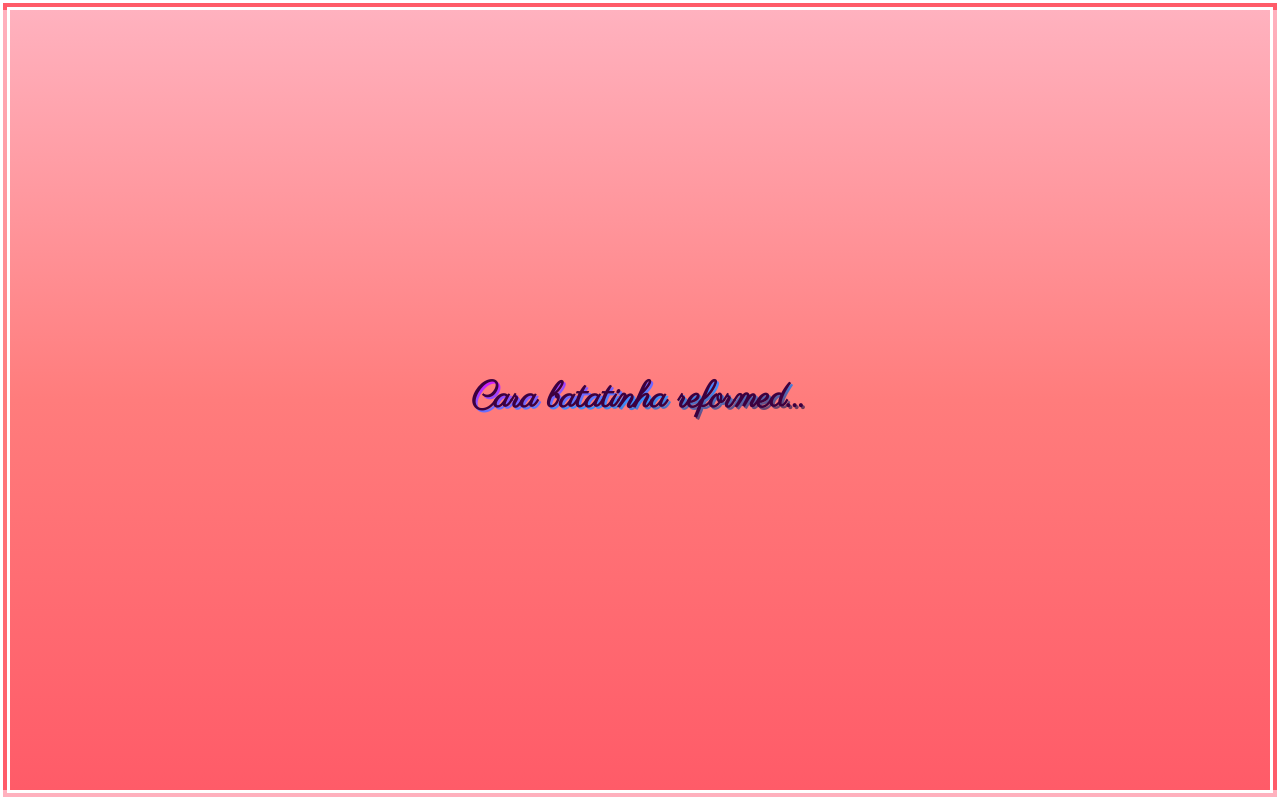
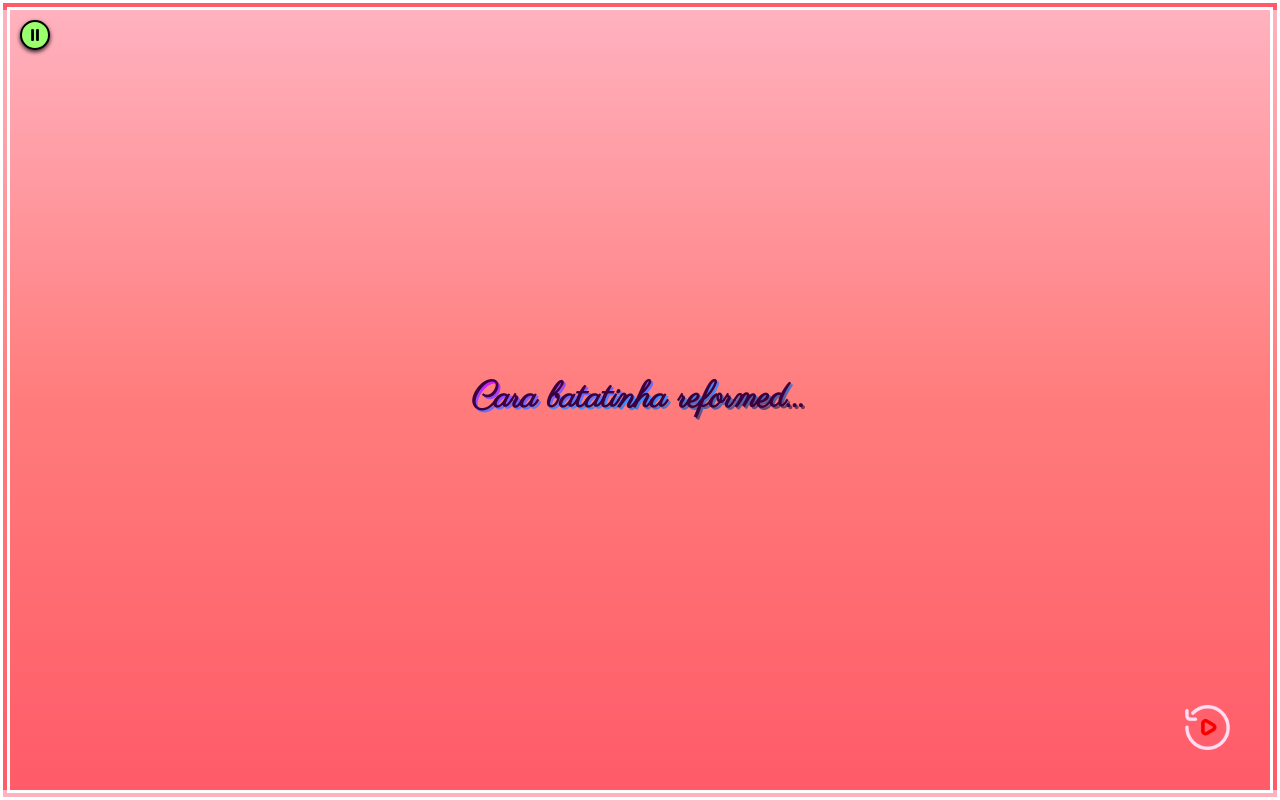
Before and after one commit to MarcelKendy/anniversary, a plain HTML site: page index.html in a window 1280 px wide. Both pictures are taken after a click on the button 640 px from the left and 400 px from the top of the page. Drawn offline with Linux system fonts and the light colour scheme; no server answers.

Commit message:
replay button, hearts adjustments audio button

```diff
--- a/index.html
+++ b/index.html
@@ -13,8 +13,12 @@
     <div id="slideshow"></div>
     <div id="message-container"></div>
     <button id="play-button" onclick="startProgram()">
-        <img src="images/button.png"></img>
+        <img src="images/button.png" alt="Photo"></img>
     </button>
+    <button id="audio-button" onclick="toggleAudio()">
+        <img id="audio-button-icon" src="images/pause.png" alt="Play/Pause">
+    </button>
+    <img id="replay-button" onclick="replay()" src="images/replay.png" alt="Restart">
     <script src="script.js"></script>
 </body>
 
--- a/script.js
+++ b/script.js
@@ -5,30 +5,45 @@ const messages = [
     'Feliz aniversário de namoro! 28/05/2022',
     'Agora curta esse visual...'
 ]
+const slide_show = document.getElementById('slideshow')
+const message_container = document.getElementById('message-container')
+const play_button = document.getElementById('play-button')
+const replay_button = document.getElementById('replay-button')
+const audio_button_icon = document.getElementById('audio-button-icon')
+const audio_button = document.getElementById('audio-button')
+let playing_audio = false
+let audio
+let slide_show_interval
+let heart_container
+
+function startProgram() {
+    audio = new Audio('audio/background.mp3')
+    audio.loop = true
+    play_button.style.display = 'none'
+    audio_button.style.display = 'flex'
+    replay_button.style.display = 'flex'
+    toggleAudio()
+    playSlides()
+}
+
+function playAudio(play = true) {
+    play ? audio.play() : audio.pause()
+}
+
+function playSlides() {
+    const slideDirectory = 'images/slide/'
+    let images = []
+    let current_image = 0
     let current_message_index = 0
-let messageTimer
-const message_container = document.getElementById('message-container')
-
-function loadSlides() {
-    const slideshowElement = document.getElementById('slideshow')
-    const slideDirectory = 'images/slide/'
-
-    let images = []
-    let currentImage = 0
-
-    fetchSlideImages(slideDirectory)
-        .then(imageUrls => {
+    fetchSlideImages(slideDirectory).then(imageUrls => {
         images = imageUrls
         startSlideshow()
-        })
-        .catch(error => {
+    }).catch(error => {
         console.error('Failed to fetch slide images:', error)
     })
 
     function fetchSlideImages(directory) {
-        return fetch(directory)
-            .then(response => response.text())
-            .then(html => {
+        return fetch(directory).then(response => response.text()).then(html => {
             const parser = new DOMParser()
             const doc = parser.parseFromString(html, 'text/html')
             const links = Array.from(doc.getElementsByTagName('a'))
@@ -45,16 +60,15 @@ function loadSlides() {
     }
 
     function startSlideshow() {
-        setInterval(() => { changeSlide(); current_message_index < messages.length ? showMessages() : popParty() }, 8000)
+        slide_show_interval = setInterval(() => { changeSlide(); current_message_index < messages.length ? showMessages() : popParty() }, 8000)
         changeSlide()
         showMessages()
-    }
 
         function changeSlide() {
-        const nextImage = (currentImage + 1) % images.length
-        const nextImageUrl = `url('${images[nextImage]}')`
-        slideshowElement.style.backgroundImage = nextImageUrl
-        currentImage = nextImage
+            const next_image = (current_image + 1) % images.length
+            const next_image_url = `url('${images[next_image]}')`
+            slide_show.style.backgroundImage = next_image_url
+            current_image = next_image
         }
 
         function showMessages() {
@@ -66,10 +80,14 @@ function loadSlides() {
             current_message_index++
         }
     }
+}
 
 function popParty() {
-    const container = document.createElement('div')
-    container.className = 'heart-container'
+    if (heart_container) {
+        heart_container.remove();
+    }
+    heart_container = document.createElement('div');
+    heart_container.className = 'heart-container'
     for (let i = 0; i < 50; i++) {
         const heart = document.createElement('img')
         heart.src = 'images/heart.png'
@@ -80,11 +98,12 @@ function popParty() {
         heart.style.height = `${size}px`
         heart.style.left = `${xPos}px`
         heart.style.bottom = '0'
-        container.appendChild(heart)
-        document.body.appendChild(container)
+        heart_container.appendChild(heart)
         setTimeout(() => { heart.style.opacity = convertRange(size, 20, 70, 0.4, 1) }, 100)
         animateHeart(heart)
     }
+
+    document.body.appendChild(heart_container)
 
     function getRandomSize(min, max) {
         return Math.floor(Math.random() * (max - min + 1)) + min
@@ -120,11 +139,35 @@ function popParty() {
     }
 }
 
-function startProgram() {
-    const playButton = document.getElementById('play-button')
-    const audio = new Audio('audio/background.mp3')
-    audio.loop = true
-    audio.play()
-    playButton.style.display = 'none'
-    loadSlides()
+function toggleAudio(reset = false) {
+    if (reset) {
+        playing_audio = false
+        playAudio(playing_audio)
+        audio_button.style.display = 'none'
+        return
     }
+    playing_audio = !playing_audio;
+    if (playing_audio) {
+        audio_button_icon.src = 'images/pause.png';
+        audio_button.style.backgroundColor = '#9cff6d';
+        audio_button_icon.classList.add('pulse-animation');
+    } else {
+        audio_button_icon.src = 'images/play.png';
+        audio_button.style.backgroundColor = '#f74444';
+        audio_button_icon.classList.remove('pulse-animation');
+    }
+    playAudio(playing_audio);
+}
+
+function replay() {
+    clearInterval(slide_show_interval)
+    toggleAudio(true)
+    slide_show.style.backgroundImage = 'none'
+    replay_button.style.display = 'none'
+    message_container.textContent = ''
+    message_container.style.opacity = 0
+    if (heart_container) {
+        heart_container.remove();
+    }
+    play_button.style.display = 'flex'
+}
--- a/style.css
+++ b/style.css
@@ -190,3 +190,52 @@ body {
     opacity: 0;
     transition: 1s ease-in-out;
 }
+
+#audio-button {
+    z-index: 3;
+    display: none;
+    position: absolute;
+    top: 20px;
+    left: 20px;
+    width: 30px;
+    height: 30px;
+    border: 2px solid #000000;
+    border-radius: 50%;
+    background-color: #9cff6d;
+    justify-content: center;
+    align-items: center;
+    cursor: pointer;
+    box-shadow: 0 2px 4px rgba(2, 2, 2, 0.849);
+}
+
+#audio-button img {
+    width: 12px;
+    height: 12px;
+}
+
+@keyframes pulse {
+    0% {
+      transform: scale(1);
+    }
+    50% {
+      transform: scale(1.4);
+    }
+    100% {
+      transform: scale(1);
+    }
+}
+
+.pulse-animation {
+    animation: pulse 1s infinite;
+}
+
+#replay-button {
+    display: none;
+    z-index: 3;
+    cursor: pointer;
+    position: absolute;
+    bottom: 50px;
+    right: 50px;
+    width: 45px;
+    height: 45px;
+}
```
Also changed, not shown: images/pause.png (added), images/play.png (added), images/replay.png (added). Lines whose indentation alone changed are shown as unchanged.
